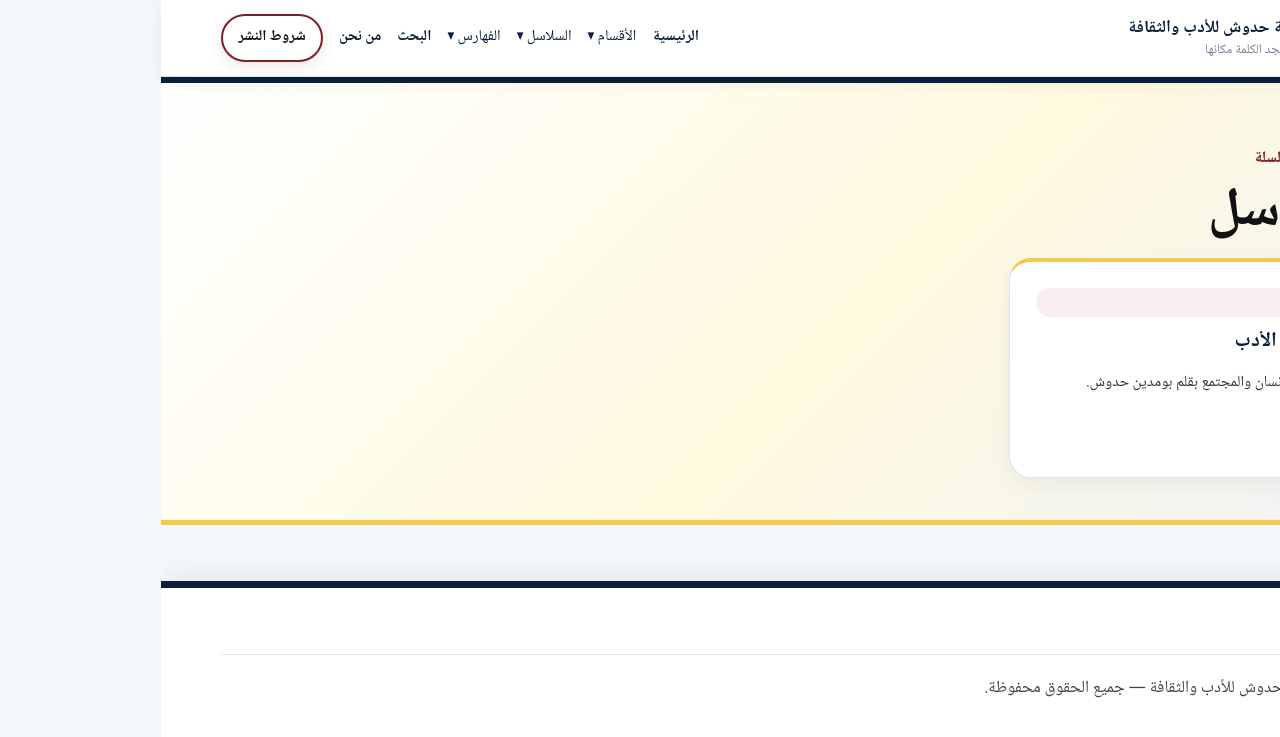
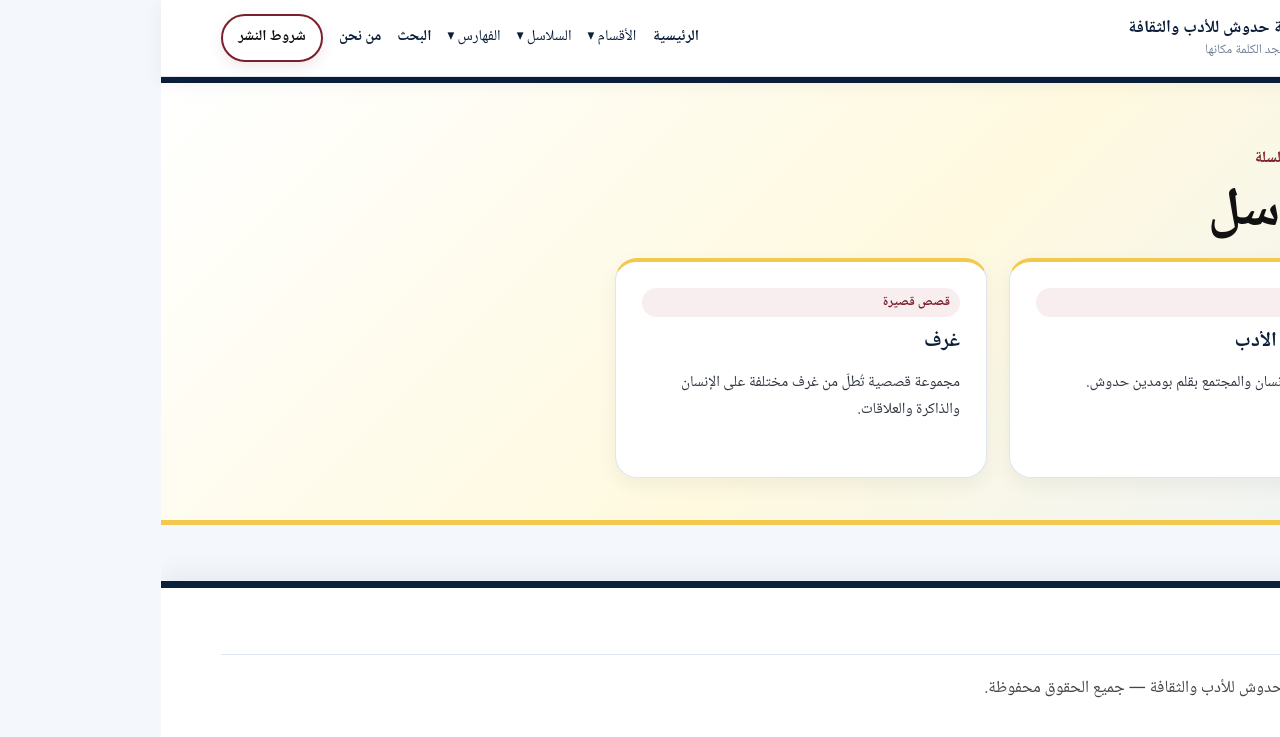
Before and after one commit to sociologue74-collab/haddouche-literature-platform, a Jekyll site: the page series.html, which Jekyll copies as it is, in a window 1280 px wide. Shown: the top 737 px of the page. Built offline with Jekyll 4.4.1, drawn with Linux system fonts in a browser that asks for light colours.

Commit message:
Add غرف to series index

```diff
--- a/series.html
+++ b/series.html
@@ -1 +1 @@
-<!doctype html><html lang="ar" dir="rtl"><head><meta charset="utf-8"><meta name="viewport" content="width=device-width,initial-scale=1"><title>السلاسل | منصة حدوش للأدب والثقافة</title><meta name="description" content="السلاسل الأدبية المنشورة في منصة حدوش للأدب والثقافة."><meta name="robots" content="index,follow"><link rel="stylesheet" href="assets/style.css?v=20260925-contrast2"></head><body><header><div class="container"><nav><a class="brand" href="/haddouche-literature-platform/index.html"><span class="mark">ح</span><span><strong>منصة حدوش للأدب والثقافة</strong><small>حيث تجد الكلمة مكانها</small></span></a><button class="menu-btn" aria-label="القائمة">☰</button><div class="links"></div></nav></div></header><main><section class="page-hero"><div class="container"><div class="eyebrow">ملفات متسلسلة</div><h1>السلاسل</h1><div class="grid"><a class="card" href="series/ala-hafat-al-adab.html"><span class="tag">سلسلة تأملية</span><h3>على حافة الأدب</h3><p>مقالات في الإنسان والمجتمع بقلم بومدين حدوش.</p></a></div></div></section></main><footer><div class="container"><div class="copyright">© 2026 منصة حدوش للأدب والثقافة — جميع الحقوق محفوظة.</div></div></footer><script src="assets/site.js"></script></body></html>
+<!doctype html><html lang="ar" dir="rtl"><head><meta charset="utf-8"><meta name="viewport" content="width=device-width,initial-scale=1"><title>السلاسل | منصة حدوش للأدب والثقافة</title><meta name="description" content="السلاسل الأدبية المنشورة في منصة حدوش للأدب والثقافة."><meta name="robots" content="index,follow"><link rel="stylesheet" href="assets/style.css?v=20260925-contrast2"></head><body><header><div class="container"><nav><a class="brand" href="/haddouche-literature-platform/index.html"><span class="mark">ح</span><span><strong>منصة حدوش للأدب والثقافة</strong><small>حيث تجد الكلمة مكانها</small></span></a><button class="menu-btn" aria-label="القائمة">☰</button><div class="links"></div></nav></div></header><main><section class="page-hero"><div class="container"><div class="eyebrow">ملفات متسلسلة</div><h1>السلاسل</h1><div class="grid"><a class="card" href="series/ala-hafat-al-adab.html"><span class="tag">مقالات</span><h3>على حافة الأدب</h3><p>مقالات في الإنسان والمجتمع بقلم بومدين حدوش.</p></a><a class="card" href="series/ghuraf.html"><span class="tag">قصص قصيرة</span><h3>غرف</h3><p>مجموعة قصصية تُطلّ من غرف مختلفة على الإنسان والذاكرة والعلاقات.</p></a></div></div></section></main><footer><div class="container"><div class="copyright">© 2026 منصة حدوش للأدب والثقافة — جميع الحقوق محفوظة.</div></div></footer><script src="assets/site.js"></script></body></html>
```
